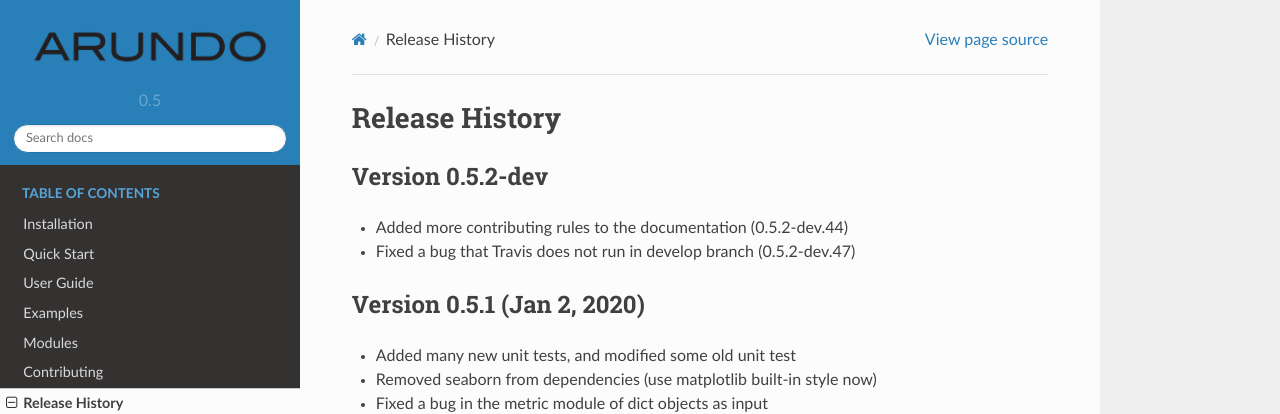
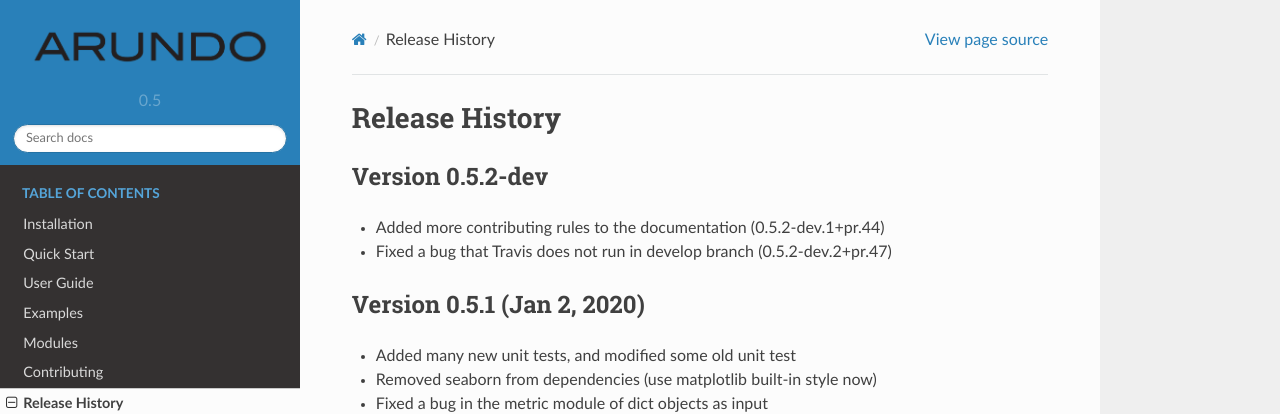
Before and after one commit to arundo/adtk, a Sphinx documentation site: the page built from docs/releasehistory.rst, in a window 1280 px wide and 900 px high. Shown: the top 414 px of the window. Built offline with Sphinx 7.4.7 and the Read the Docs theme 2.0.0, drawn with Linux system fonts in a browser that asks for light colours; pages that are not in the unit, such as notebooks, are missing from menus.

Commit message:
corrected previous dev version numbers

```diff
--- a/docs/conf.py
+++ b/docs/conf.py
@@ -66,7 +66,7 @@ author = "Arundo Analytics, Inc"
 # The short X.Y version.
 version = "0.5"
 # The full version, including alpha/beta/rc tags.
-release = "0.5.2-dev.47"
+release = "0.5.2-dev.2+pr.47"
 
 # The language for content autogenerated by Sphinx. Refer to documentation
 # for a list of supported languages.
--- a/docs/releasehistory.rst
+++ b/docs/releasehistory.rst
@@ -4,8 +4,8 @@ Release History
 
 Version 0.5.2-dev
 ===================================
-- Added more contributing rules to the documentation (0.5.2-dev.44)
-- Fixed a bug that Travis does not run in develop branch (0.5.2-dev.47)
+- Added more contributing rules to the documentation (0.5.2-dev.1+pr.44)
+- Fixed a bug that Travis does not run in develop branch (0.5.2-dev.2+pr.47)
 
 Version 0.5.1 (Jan 2, 2020)
 ===================================
--- a/setup.cfg
+++ b/setup.cfg
@@ -1,6 +1,6 @@
 [metadata]
 name = adtk
-version = 0.5.2-dev.47
+version = 0.5.2-dev.2+pr.47
 author = Arundo Analytics, Inc.
 maintainer = Tailai Wen
 maintainer_email = tailai.wen@arundo.com
--- a/src/adtk/__init__.py
+++ b/src/adtk/__init__.py
@@ -36,4 +36,4 @@ See https://arundo-adtk.readthedocs-hosted.com for complete documentation.
 # Dev branch marker is: 'X.Y.dev' or 'X.Y.devN' where N is an integer.
 # 'X.Y.dev0' is the canonical version of 'X.Y.dev'
 #
-__version__ = "0.5.2-dev.47"
+__version__ = "0.5.2-dev.2+pr.47"
```
